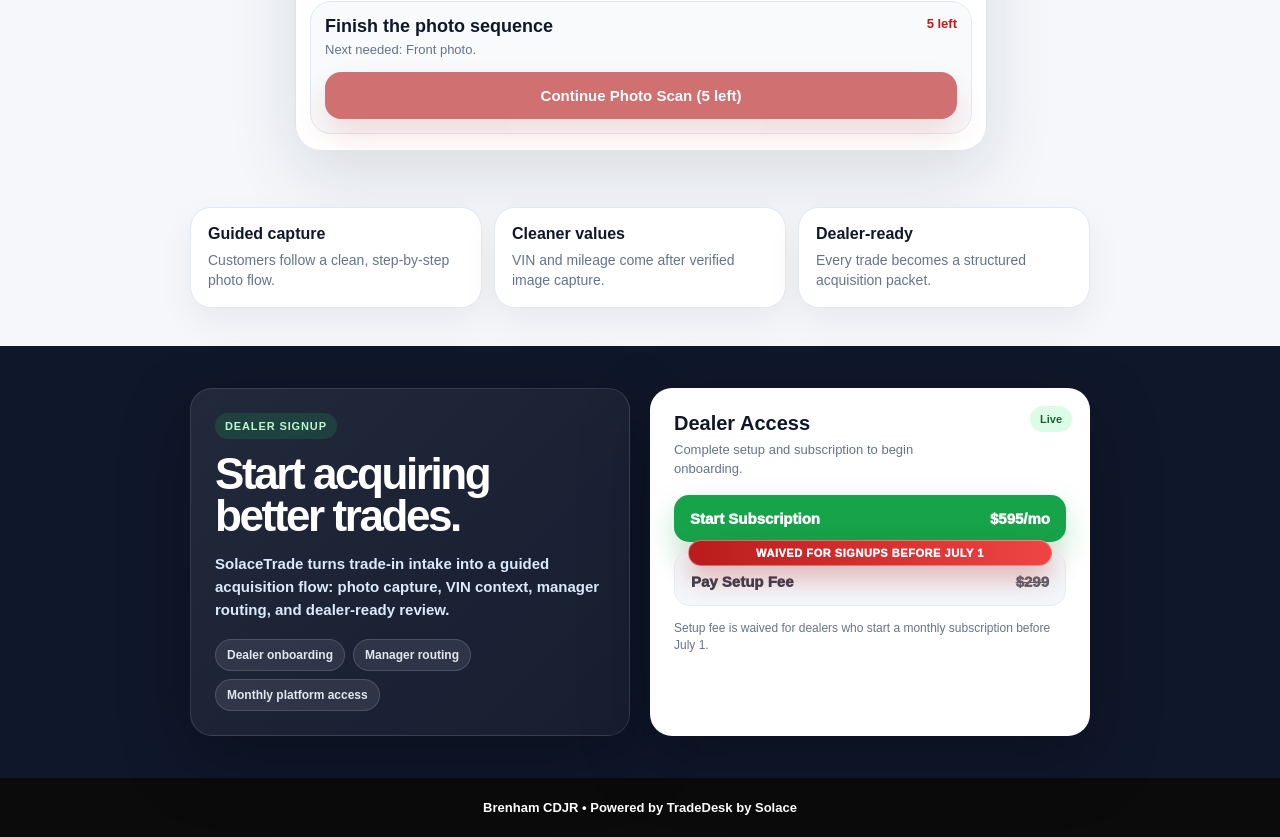
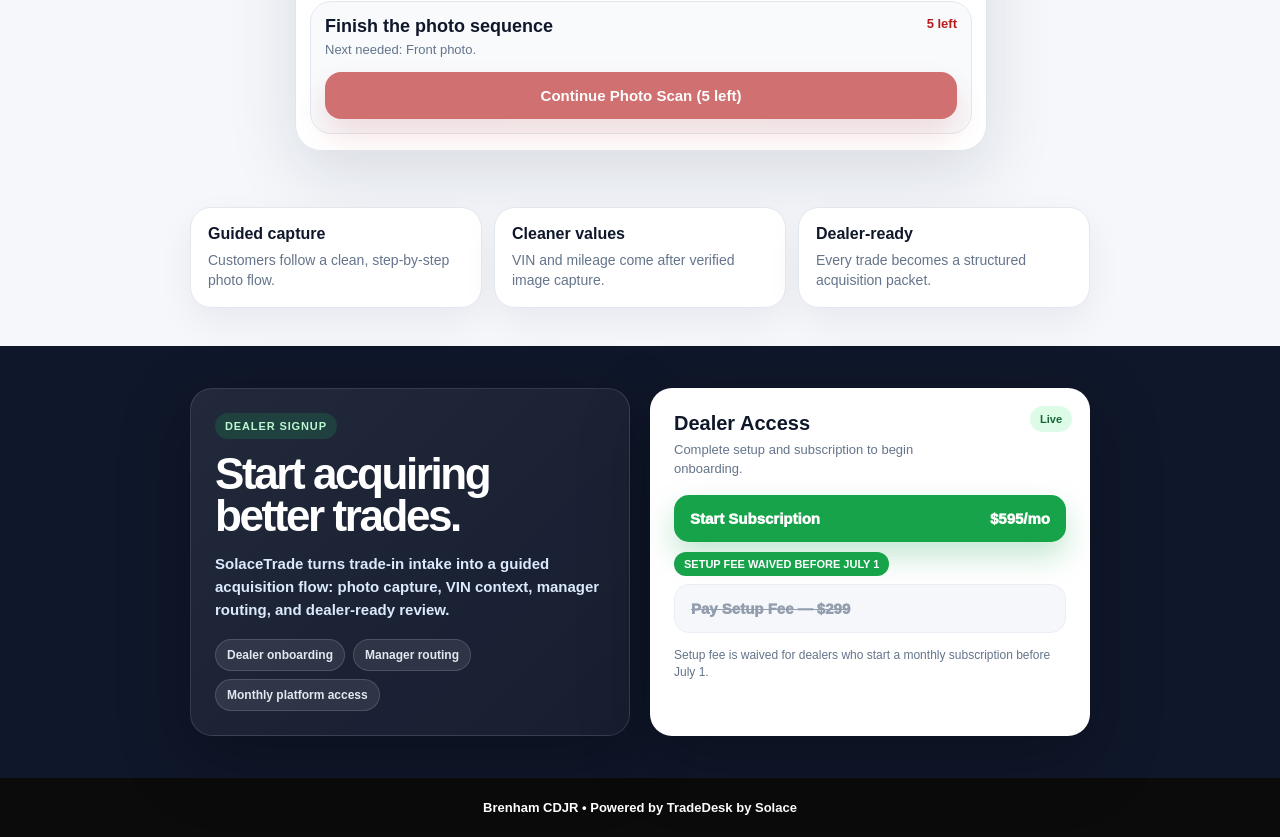
Before and after one commit to zlomke76-del/solacetrade, a Next.js app: page / in a window 1280 px wide. Shown: the part 844-1681 px from the top of the page. Built offline with nearby package versions, Linux system fonts and the light colour scheme.

Commit message:
Update page.tsx

```diff
--- a/app/page.tsx
+++ b/app/page.tsx
@@ -333,44 +333,37 @@
               <span>$595/mo</span>
             </a>
 
-            <div style={{ position: "relative", marginTop: 10 }}>
+<div style={{ marginTop: 10 }}>
+  {/* WAIVER BADGE */}
   <div
     style={{
-                  position: "absolute",
-                  top: -12,
-                  left: 14,
-                  right: 14,
-                  zIndex: 3,
-                  display: "flex",
-                  alignItems: "center",
-                  justifyContent: "center",
+      background: "#16a34a",
+      color: "white",
+      fontWeight: 900,
+      fontSize: 11,
       padding: "6px 10px",
       borderRadius: 999,
-                  background: "linear-gradient(90deg, #b91c1c, #ef4444)",
-                  color: "white",
-                  fontSize: 11,
-                  fontWeight: 950,
-                  letterSpacing: "0.05em",
-                  textTransform: "uppercase",
-                  boxShadow: "0 12px 26px rgba(185,28,28,0.32)",
-                  border: "1px solid rgba(255,255,255,0.35)",
+      display: "inline-block",
+      marginBottom: 8,
     }}
   >
-                Waived for signups before July 1
+    SETUP FEE WAIVED BEFORE JULY 1
   </div>
 
+  {/* BUTTON (DIMMED) */}
   <a
     href="https://buy.stripe.com/5kQ5kE6PNfxo4G97MmcV201"
     target="_blank"
-                rel="noreferrer"
     style={{
       ...secondaryBtn,
-                  paddingTop: 20,
-                  opacity: 0.82,
+      background: "#f1f5f9",
+      color: "#64748b",
+      textDecoration: "line-through",
+      cursor: "not-allowed",
+      opacity: 0.7,
     }}
   >
-                <span>Pay Setup Fee</span>
-                <span style={{ textDecoration: "line-through", opacity: 0.8 }}>$299</span>
+    Pay Setup Fee — $299
   </a>
 </div>
 
```
Lines whose indentation alone changed are shown as unchanged.
